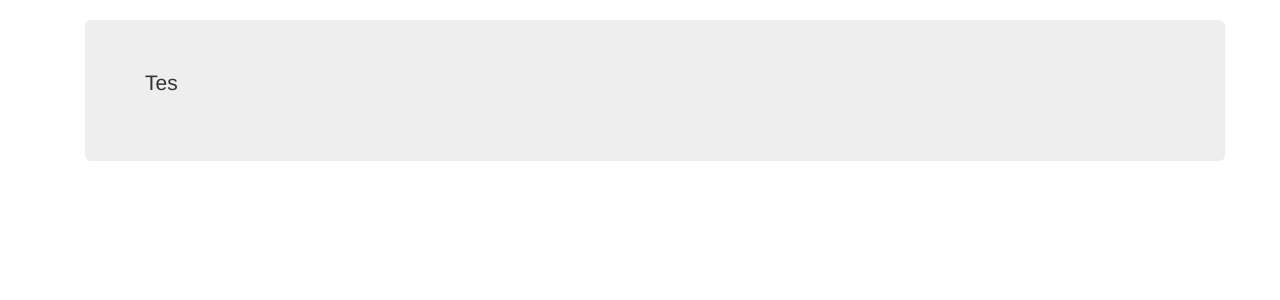
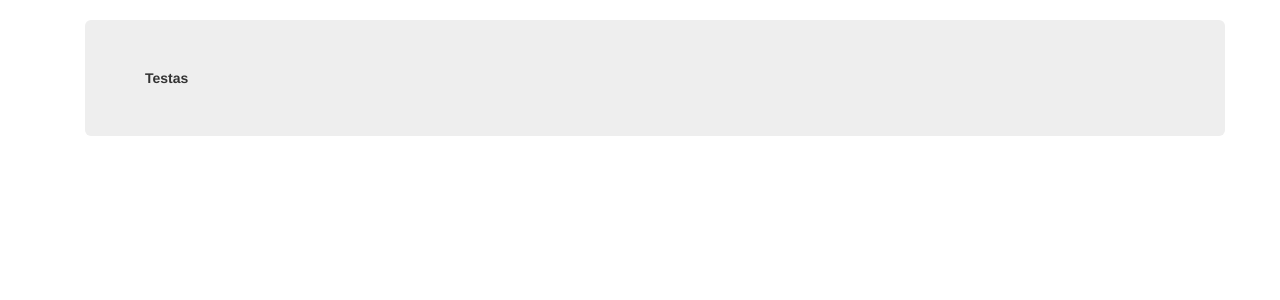
Before and after one commit to FirmanBr/PKI, a Django app: page /aps/certificate/ in a window 1280 px wide. Shown: the part 51-351 px from the top of the page. Run offline with Django 3.2, Linux system fonts and the light colour scheme; a user stored in the database is signed in; data comes from the database, SQL or seed files in the repository; lists and menus that the app fills with data are empty; some libraries are stand-ins or nearby versions.

Commit message:
version 06012020

```diff
--- a/templates/aps/certificate.html
+++ b/templates/aps/certificate.html
@@ -3,7 +3,17 @@
 
   <div class="container">
     <div class="jumbotron">
-      <p>Tes</p>
+      <table>
+        <thread>
+          <tr>
+            <th class="text-center" scope="col">Tes</th>
+            <th class="text-center" scope="col">tas</th>
+          </tr>
+        </thread>
+          <tr>
+          </tr>
+        <tbody>
+      </table>
     </div>
   </div>
 
```
